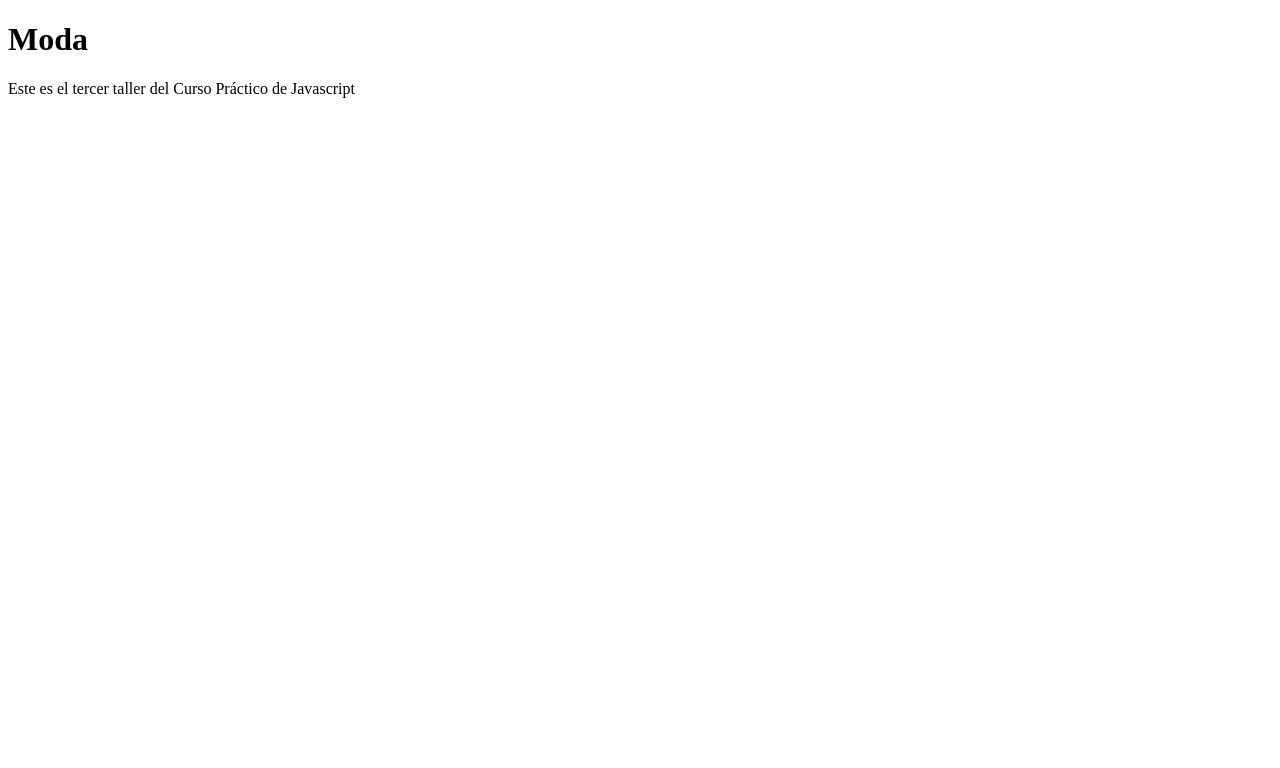
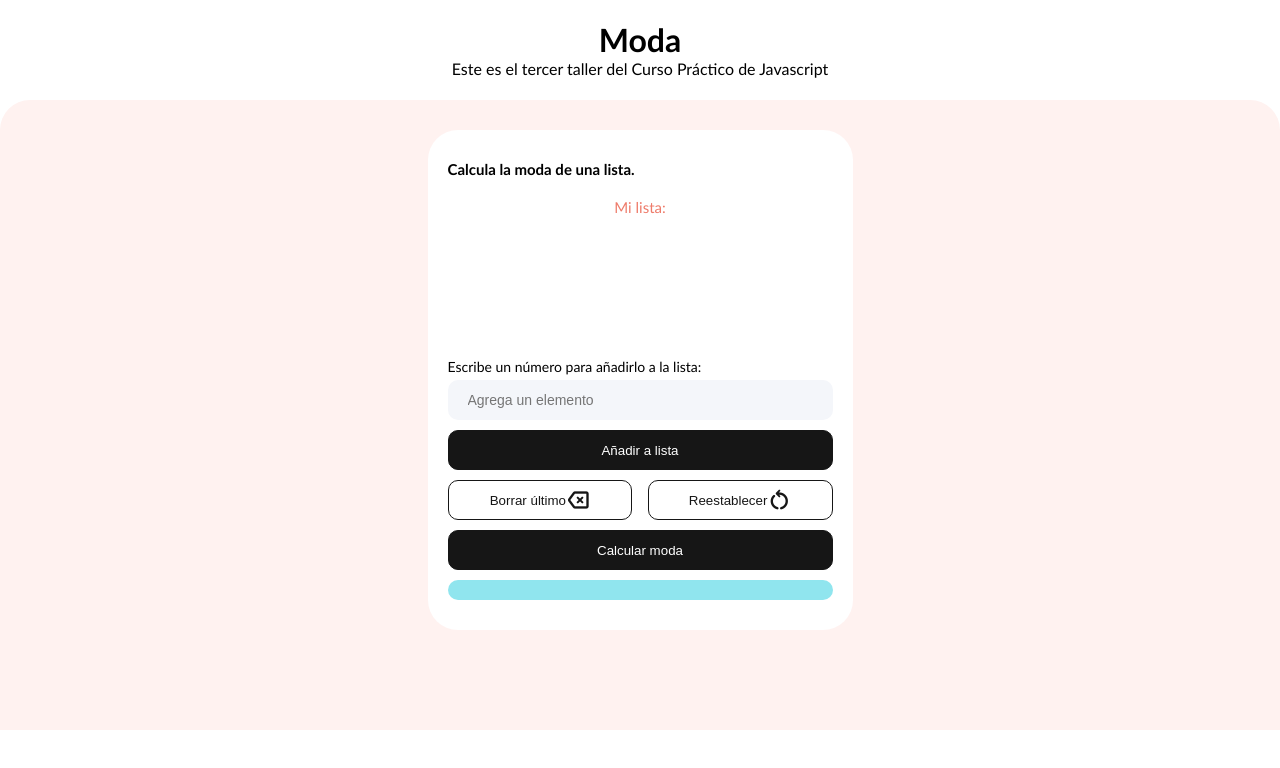
Before and after one commit to isaaknico/practical-js-course, a plain HTML site: page mode.html in a window 1280 px wide. Drawn offline with nearby package versions, Linux system fonts and the light colour scheme.

Commit message:
Añadí UI a calculo de moda en taller #3

```diff
--- a/mode.html
+++ b/mode.html
@@ -5,6 +5,8 @@
     <meta http-equiv="X-UA-Compatible" content="IE=edge">
     <meta name="viewport" content="width=device-width, initial-scale=1.0">
     <title>Moda</title>
+    <link rel="stylesheet" href="https://fonts.googleapis.com/css2?family=Material+Symbols+Rounded:opsz,wght,FILL,GRAD@20..48,100..700,0..1,-50..200" />
+    <link rel="stylesheet" href="./assets/css/style.css">
 </head>
 <body>
     <header class="header">
@@ -12,6 +14,43 @@
         <p>Este es el tercer taller del Curso Práctico de Javascript</p>
     </header>
 
+    <section class="selector-figures-section">
+        <div class="selector-figures-container"></div>
+    </section>
+
+    <section class="calculator-section">
+        <div class="calculator-container">
+            <h2 class="calculator__title">Calcula la moda de una lista.</h2>
+
+            <div class="section--list">
+                <div class="list-container">
+                    <span class="list-title">Mi lista:</span>
+                    <ul class="list" id="UlResult">
+                        <!--
+                        <li class="list-item">1</li>
+                        <li class="list-item">2</li> -->
+                    </ul>
+                </div>
+            </div>
+
+            <form action="" id="Form">
+                <label class="label-input" for="InputElem">Escribe un número para añadirlo a la lista:</label>
+                <input class="input" id="InputElem" type="number" placeholder="Agrega un elemento">
+
+                <button class="button" onclick="onClickButtonAddElem()" type="button">Añadir a lista</button>
+
+                <div class="list-buttons">
+                    <button class="button button--outline" onclick="onClickButtonDeleteLastElem()" type="button">Borrar último <span class="material-symbols-rounded">backspace</span></button>
+                    <button class="button button--outline" onclick="onClickButtonRestartList()"type="button">Reestablecer <span class="material-symbols-rounded">restart_alt </span></button>
+                </div>
+
+                <button class="button" onclick="onClickButtonMode()" type="button">Calcular moda</button>
+
+                <div class="result" id="PResult"></div>
+            </form>
+        </div>
+    </section>
+
     <script src="./mode.js"></script>
 </body>
 </html>
--- a/mode.js
+++ b/mode.js
@@ -1,3 +1,6 @@
+/* Define lista de usuario */
+var list = [];
+
 /* Funcion que calcula la moda */
 function calculateMode(list) {
     //Cuenta las veces que aparece cada numero en nuestro array y las guarda en un objeto.
@@ -37,3 +40,60 @@ function calculateMode(list) {
 
     return mode;
 }
+
+/* Funcion que muestra en HTML lista recorrida */
+function printList(array) {
+    var pResultSum = ``;
+
+    for (let i = 0; i < array.length; i++) {
+        pResultSum += `<li class="list-item"> ${ array[i] } </li>`;
+    }
+
+    const pResult = document.getElementById("UlResult");
+    pResult.innerHTML = pResultSum;
+}
+
+/* Funcion que muestra en HTML elem agregado a la lista, tambien lo inserta en lista */
+function onClickButtonAddElem() {
+    const inputElem = document.getElementById("InputElem");
+    const elem = Number(inputElem.value);
+
+    //Si se ingresó un elem
+    if (elem) {
+        //Añade elem al array
+        list.push(elem);
+
+        //Muestra en HTML lista recorrida con elem agregado
+        printList(list);
+
+        //Limpia el formulario(input)
+        document.getElementById("Form").reset();
+    }
+}
+
+/* Funcion que borra ultimo elem de lista */
+function onClickButtonDeleteLastElem() {
+    list.pop();
+
+    //Muestra en HTML lista recorrida con elem borrado
+    printList(list);
+}
+
+/* Funcion que reinicia lista */
+function onClickButtonRestartList() {
+    list = [];
+
+    //Muestra en HTML lista recorrida(vacia)
+    printList(list);
+
+    const pResult = document.getElementById("PResult");
+    pResult.innerText = "";
+}
+
+/* Funcion que muestra en HTML la moda */
+function onClickButtonMode() {
+    const mode = Number(calculateMode(list));
+
+    const pResult = document.getElementById("PResult");
+    pResult.innerText = "La moda de tu lista es: " + mode;
+}
```
